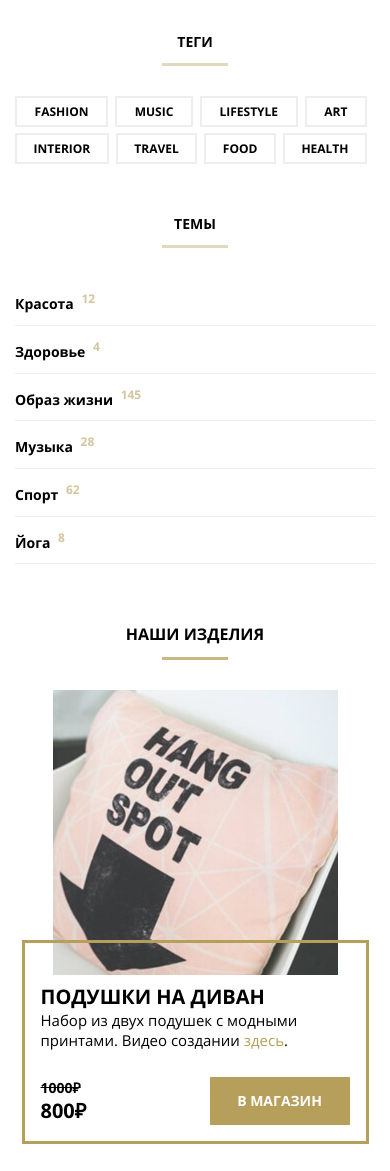
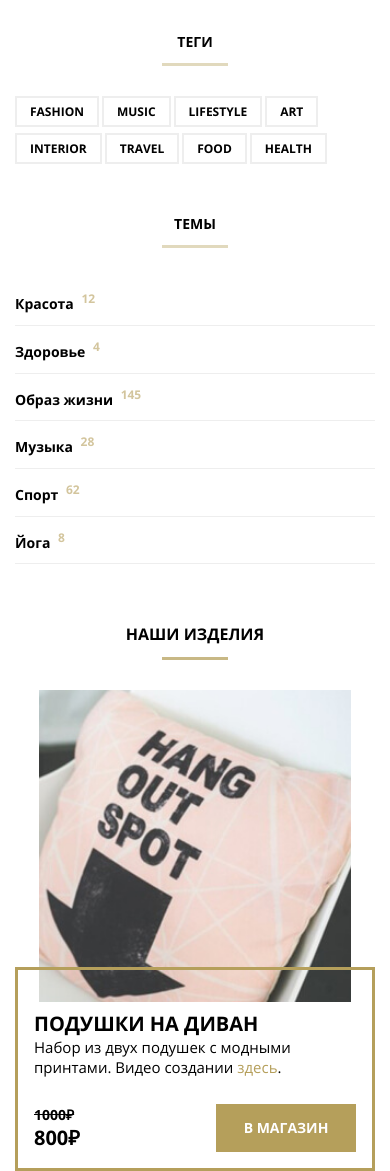
Before and after one commit to ElenaAfonina/mq-diplom, a plain HTML site: page index.html in a window 390 px wide. Shown: the part 5700-6871 px from the top of the page. Drawn offline with Linux system fonts and the light colour scheme; files whose address does not match are found by name.

Commit message:
Add files via upload
3

```diff
--- a/css/style.css
+++ b/css/style.css
@@ -440,7 +440,7 @@
 	font-weight: 700;
 	text-transform: uppercase;
 	list-style-type: none;
-	margin-right: 7px;
+	margin-right: 3px;
 	margin-bottom: 6px;
 	text-align: center;
 	padding: 5px 13px;
@@ -605,9 +605,9 @@
 	display: block;
   }
 
-  .footer-list-item:nth-child(n + 2) {
+  /*.footer-list-item:nth-child(n + 2) {
 	margin-left: 10px;
-  }
+  }*/
 
   .social-icon {
 	display: block;
@@ -980,9 +980,9 @@
 		width: 100%;
 	  }
 
-	  .tags-item{
+	  /*.tags-item {
 		flex-grow: 1;
-	  }
+	  }*/
 
 	  .shop{
 		flex-direction: column;
@@ -995,10 +995,22 @@
 		width: 100%;
 	  }
 
+	  .shop-item-content{
+		max-width: 100%;
+	  }
+
+	  .products-photo{
+		width: calc(80vw);
+	  }
+
+	  .articles-socials{
+        margin-top: 40px;
+	  }
+
 	  @media(max-width: 640px) and (orientation: landscape){
 		.trend-card{
 			flex-wrap: wrap;
-			width: calc(50% - 3px);
+			/*width: calc(50% - 3px);*/
 		}
 	  }
 
```
